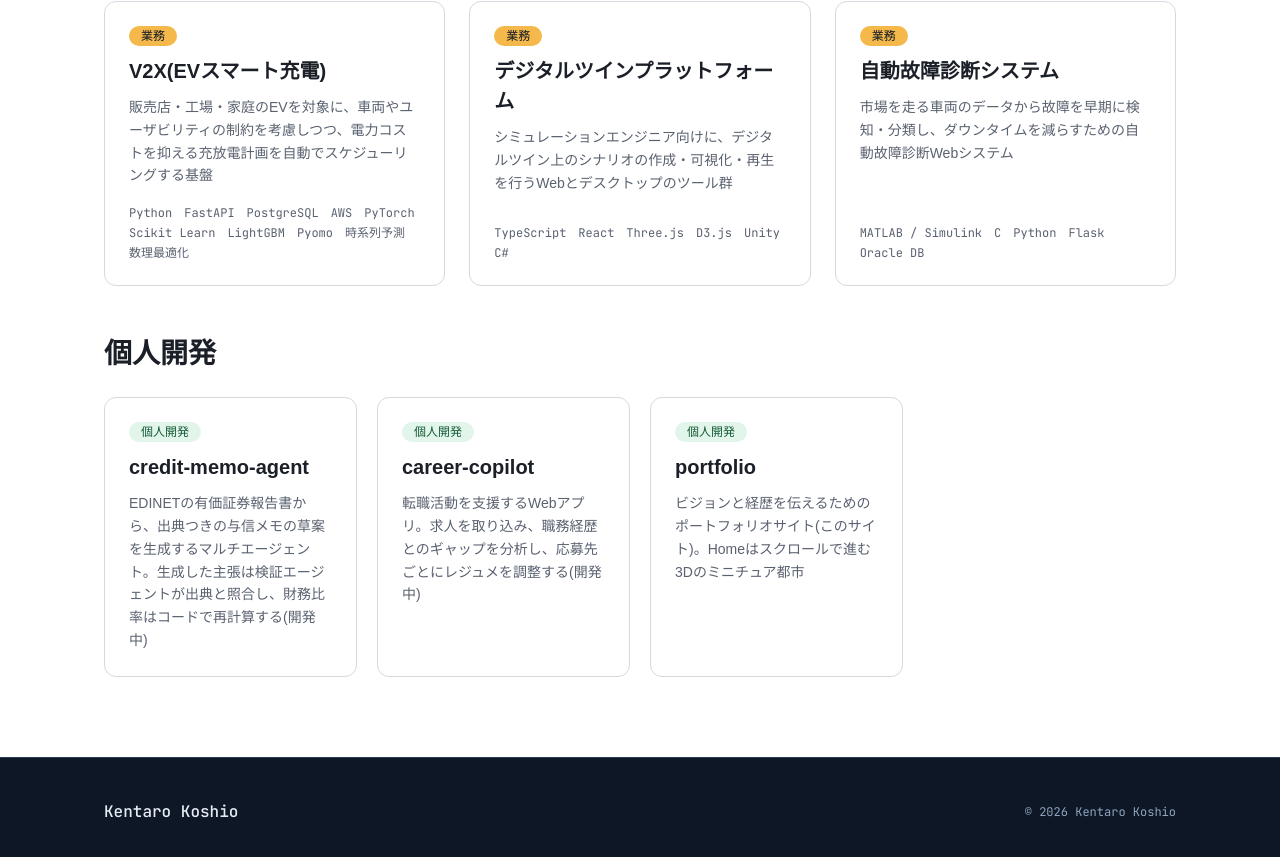
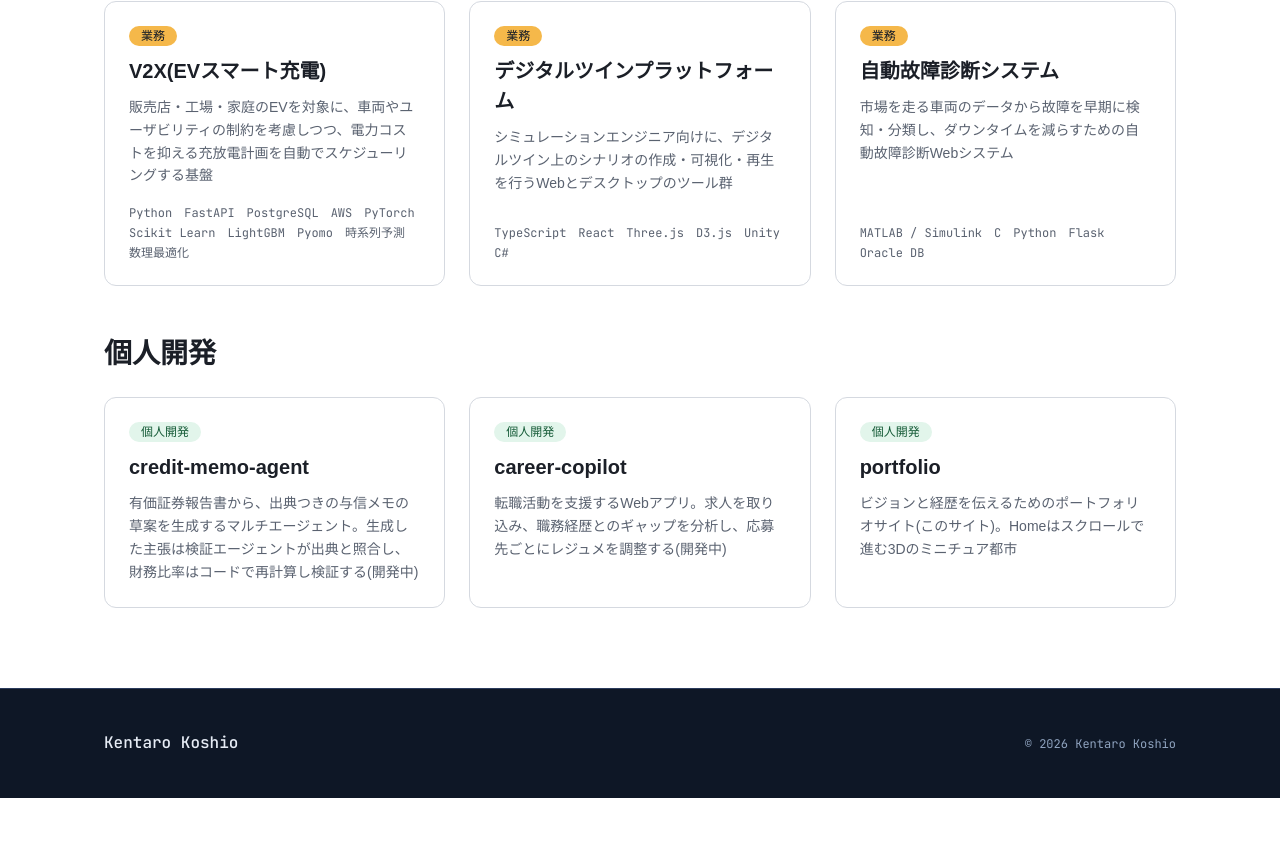
Before and after one commit to koshio123/portfolio, a Next.js app: page /projects in a window 1280 px wide. Shown: the part 483-1340 px from the top of the page. After the commit the page ends 1281 px from the top, so only its background shows below. Built offline with nearby package versions, Linux system fonts and the light colour scheme; a web font is replaced by a local one.

Commit message:
Projects: 個人開発のカード幅を業務に揃え、credit-memo-agent の概要を修正

```diff
--- a/components/projects/ProjectsBrowser.tsx
+++ b/components/projects/ProjectsBrowser.tsx
@@ -55,7 +55,7 @@
       {filter !== "work" && personal.length > 0 && (
         <section className="flex flex-col gap-6">
           <h2 className="text-h2 font-bold">個人開発</h2>
-          <div className="grid gap-5 sm:grid-cols-2 lg:grid-cols-4">
+          <div className="grid gap-6 md:grid-cols-2 lg:grid-cols-3">
             {personal.map((p) => (
               <ProjectCard key={p.slug} project={p} />
             ))}
--- a/content/projects.ts
+++ b/content/projects.ts
@@ -100,7 +100,7 @@
     title: "credit-memo-agent",
     kind: "personal",
     summary:
-      "EDINETの有価証券報告書から、出典つきの与信メモの草案を生成するマルチエージェント。生成した主張は検証エージェントが出典と照合し、財務比率はコードで再計算する(開発中)",
+      "有価証券報告書から、出典つきの与信メモの草案を生成するマルチエージェント。生成した主張は検証エージェントが出典と照合し、財務比率はコードで再計算し検証する(開発中)",
     period: "2026.09 – 現在",
     repo: "https://github.com/koshio123/credit-memo-agent",
     problems: {
```
